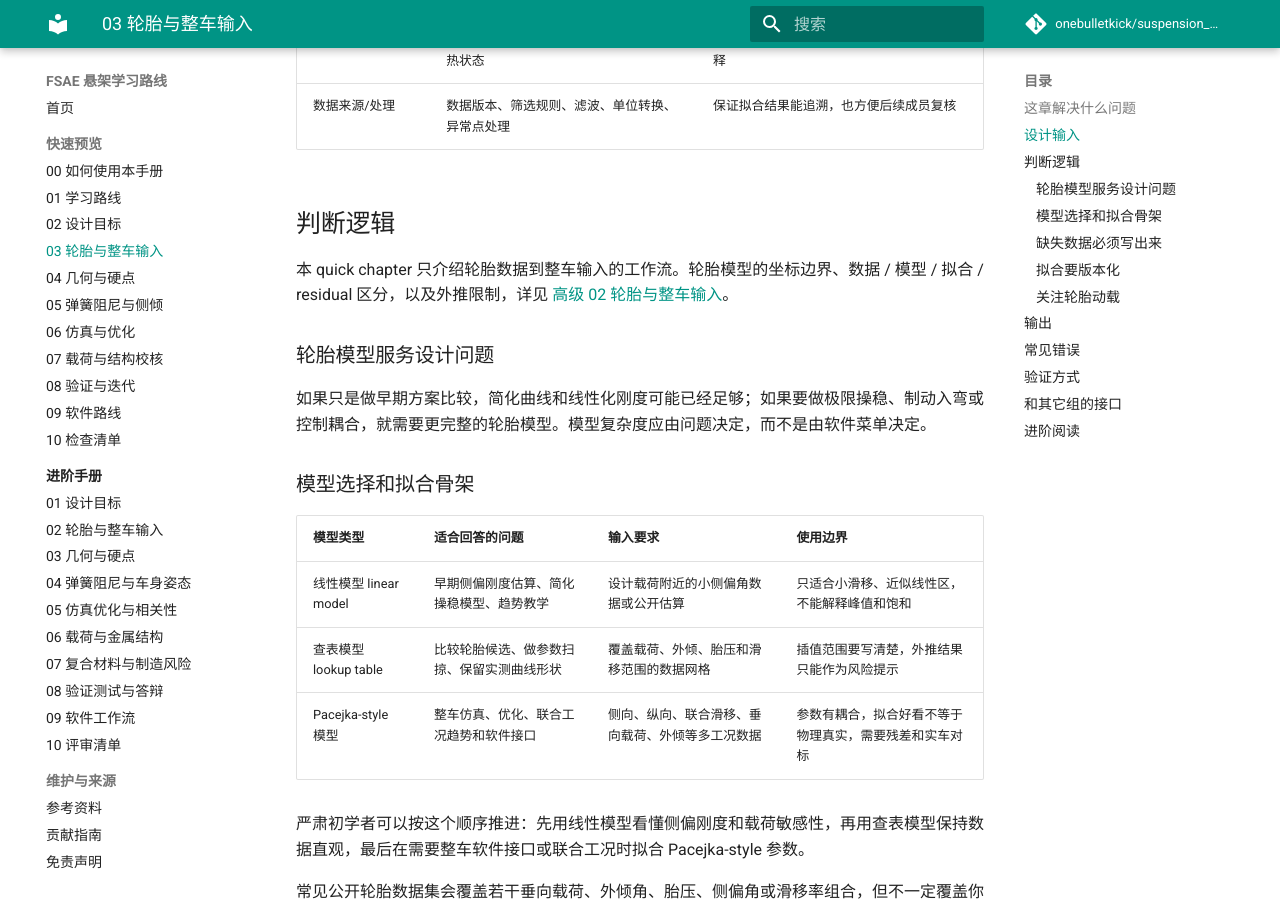
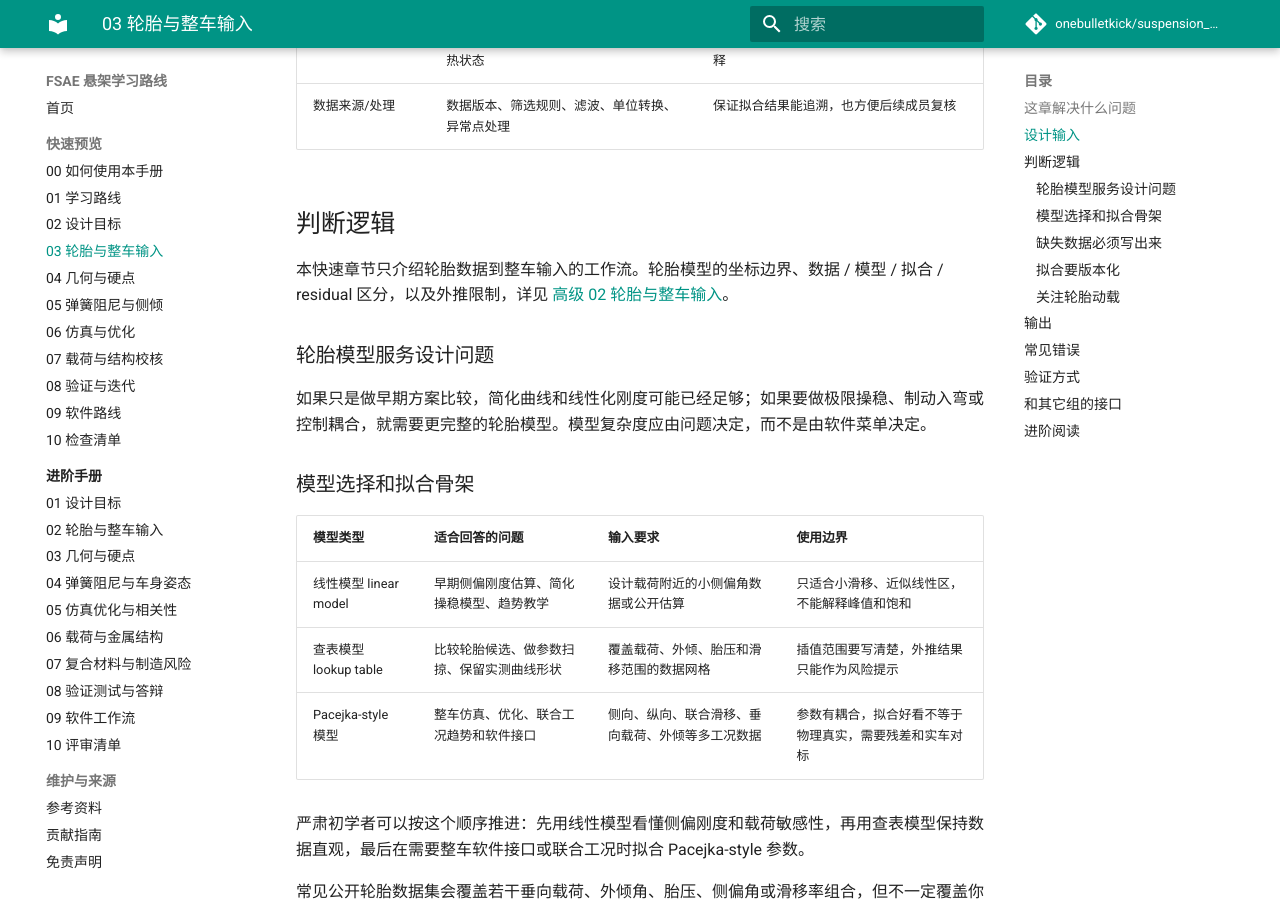
Before and after one commit to onebulletkick/suspension_opensource, an MkDocs documentation site: the page built from docs/03-tire-and-vehicle-inputs.md, in a window 1280 px wide and 900 px high, scrolled down 1151 px. Built offline with MkDocs 1.6.1 and Material for MkDocs 9.7.7, drawn with Linux system fonts in a browser that asks for light colours; a script that is not in the unit is left out; comment, search, counter and statistics services are not loaded.

```diff
--- a/docs/03-tire-and-vehicle-inputs.md
+++ b/docs/03-tire-and-vehicle-inputs.md
@@ -28,7 +28,7 @@ flowchart TD
 
 ## 判断逻辑
 
-本 quick chapter 只介绍轮胎数据到整车输入的工作流。轮胎模型的坐标边界、数据 / 模型 / 拟合 / residual 区分，以及外推限制，详见 [高级 02 轮胎与整车输入](advanced/02-tire-and-vehicle-inputs.md)。
+本快速章节只介绍轮胎数据到整车输入的工作流。轮胎模型的坐标边界、数据 / 模型 / 拟合 / residual 区分，以及外推限制，详见 [高级 02 轮胎与整车输入](advanced/02-tire-and-vehicle-inputs.md)。
 
 ### 轮胎模型服务设计问题
 
```
Also changed, not shown: docs/advanced/01-design-targets.md (+2 -2 lines), docs/advanced/02-tire-and-vehicle-inputs.md (+1 -1 lines), docs/advanced/03-geometry-and-hardpoints.md (+2 -2 lines).
